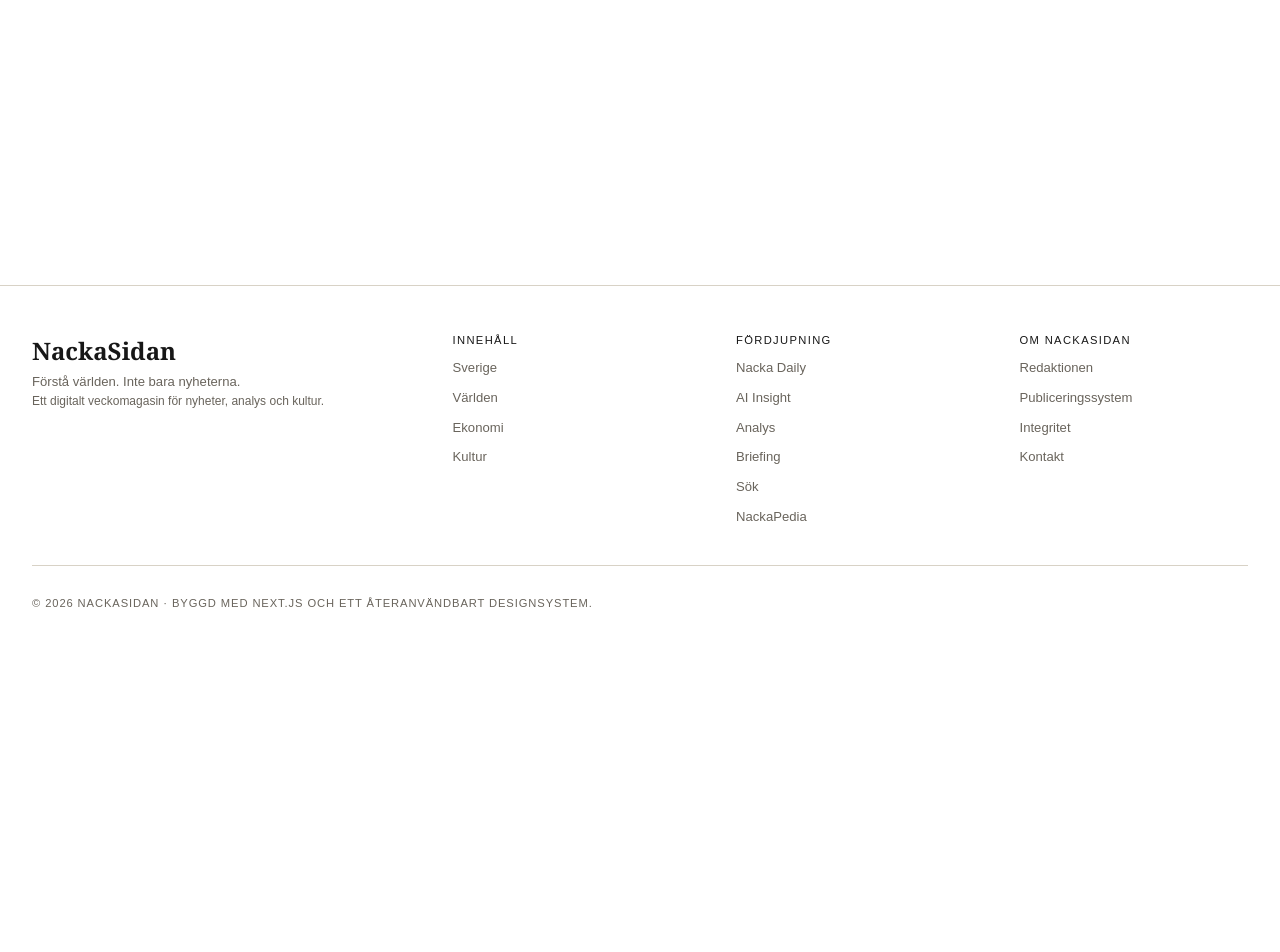
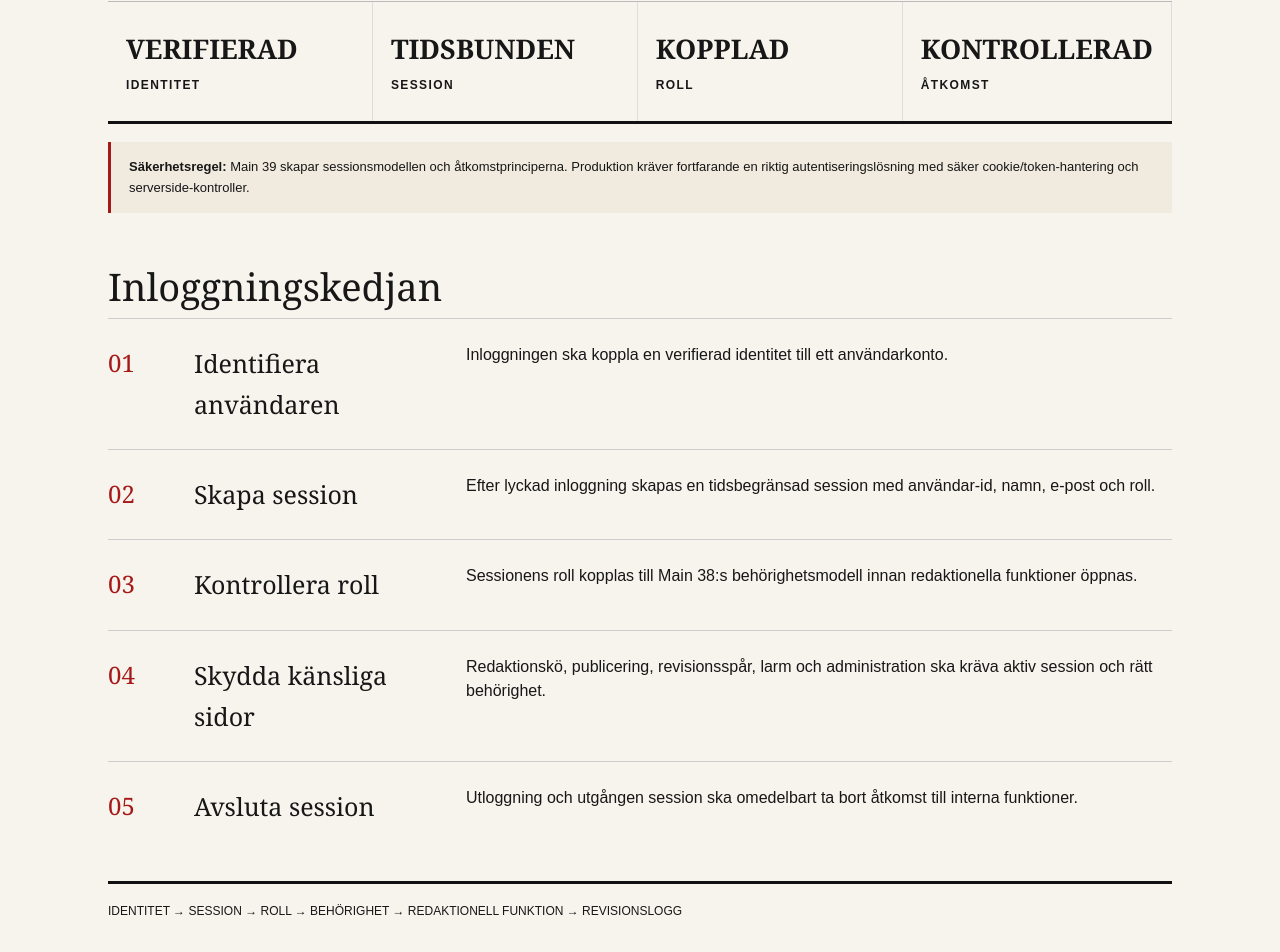
Before and after one commit to Djurgarden2019/NackaSidan-2026, a Next.js app: page /inloggning in a window 1280 px wide. Before the commit this address had no page. Shown: the part 696-1648 px from the top of the page. Before the commit the page ends 1354 px from the top, so only its background shows below. Built offline with nearby package versions, Linux system fonts and the light colour scheme.

Commit message:
Main 39: add login and session dashboard

```diff
--- /dev/null
+++ b/app/inloggning/page.tsx
@@ -0,0 +1,51 @@
+export const dynamic = 'force-static';
+
+const steps = [
+  ['01', 'Identifiera användaren', 'Inloggningen ska koppla en verifierad identitet till ett användarkonto.'],
+  ['02', 'Skapa session', 'Efter lyckad inloggning skapas en tidsbegränsad session med användar-id, namn, e-post och roll.'],
+  ['03', 'Kontrollera roll', 'Sessionens roll kopplas till Main 38:s behörighetsmodell innan redaktionella funktioner öppnas.'],
+  ['04', 'Skydda känsliga sidor', 'Redaktionskö, publicering, revisionsspår, larm och administration ska kräva aktiv session och rätt behörighet.'],
+  ['05', 'Avsluta session', 'Utloggning och utgången session ska omedelbart ta bort åtkomst till interna funktioner.'],
+];
+
+export default function InloggningPage() {
+  return (
+    <main style={{ maxWidth: 1120, margin: '0 auto', padding: '72px 28px 100px' }}>
+      <p style={{ color: '#a61919', fontWeight: 800, letterSpacing: 2, fontSize: 13 }}>MAIN 39 · INLOGGNING & SESSIONER</p>
+      <h1 style={{ fontFamily: 'Georgia,serif', fontSize: 'clamp(52px,8vw,90px)', lineHeight: .96, margin: '12px 0 22px' }}>Rollerna kopplas till riktiga användarsessioner</h1>
+      <p style={{ maxWidth: 850, fontFamily: 'Georgia,serif', fontSize: 20, lineHeight: 1.45 }}>
+        Main 39 etablerar sessionslagret mellan användarens identitet och Main 38:s behörigheter. Det här är grunden för riktig åtkomstkontroll, men inte en komplett autentiseringsleverantör i sig.
+      </p>
+
+      <section style={{ display: 'grid', gridTemplateColumns: 'repeat(4,1fr)', borderTop: '1px solid #bbb', borderBottom: '3px solid #111', marginTop: 42 }}>
+        {[
+          ['IDENTITET', 'VERIFIERAD'], ['SESSION', 'TIDSBUNDEN'], ['ROLL', 'KOPPLAD'], ['ÅTKOMST', 'KONTROLLERAD']
+        ].map(([name,value]) => (
+          <div key={name} style={{ padding: '25px 18px', borderRight: '1px solid #ddd' }}>
+            <strong style={{ fontFamily: 'Georgia,serif', fontSize: 27 }}>{value}</strong>
+            <div style={{ fontSize: 12, fontWeight: 800, letterSpacing: 1.4, marginTop: 5 }}>{name}</div>
+          </div>
+        ))}
+      </section>
+
+      <div style={{ marginTop: 18, padding: '14px 18px', background: '#f1eadf', borderLeft: '3px solid #a61919', fontSize: 13 }}>
+        <strong>Säkerhetsregel:</strong> Main 39 skapar sessionsmodellen och åtkomstprinciperna. Produktion kräver fortfarande en riktig autentiseringslösning med säker cookie/token-hantering och serverside-kontroller.
+      </div>
+
+      <section style={{ marginTop: 42 }}>
+        <h2 style={{ fontFamily: 'Georgia,serif', fontSize: 38 }}>Inloggningskedjan</h2>
+        {steps.map(([n,title,text]) => (
+          <article key={n} style={{ display: 'grid', gridTemplateColumns: '64px 250px 1fr', gap: 22, padding: '24px 0', borderTop: '1px solid #ccc' }}>
+            <div style={{ fontFamily: 'Georgia,serif', fontSize: 24, color: '#a61919' }}>{n}</div>
+            <h3 style={{ fontFamily: 'Georgia,serif', fontSize: 25, margin: 0 }}>{title}</h3>
+            <p style={{ margin: 0, lineHeight: 1.55 }}>{text}</p>
+          </article>
+        ))}
+      </section>
+
+      <footer style={{ borderTop: '3px solid #111', paddingTop: 18, marginTop: 30, fontSize: 12 }}>
+        IDENTITET → SESSION → ROLL → BEHÖRIGHET → REDAKTIONELL FUNKTION → REVISIONSLOGG
+      </footer>
+    </main>
+  );
+}
```
